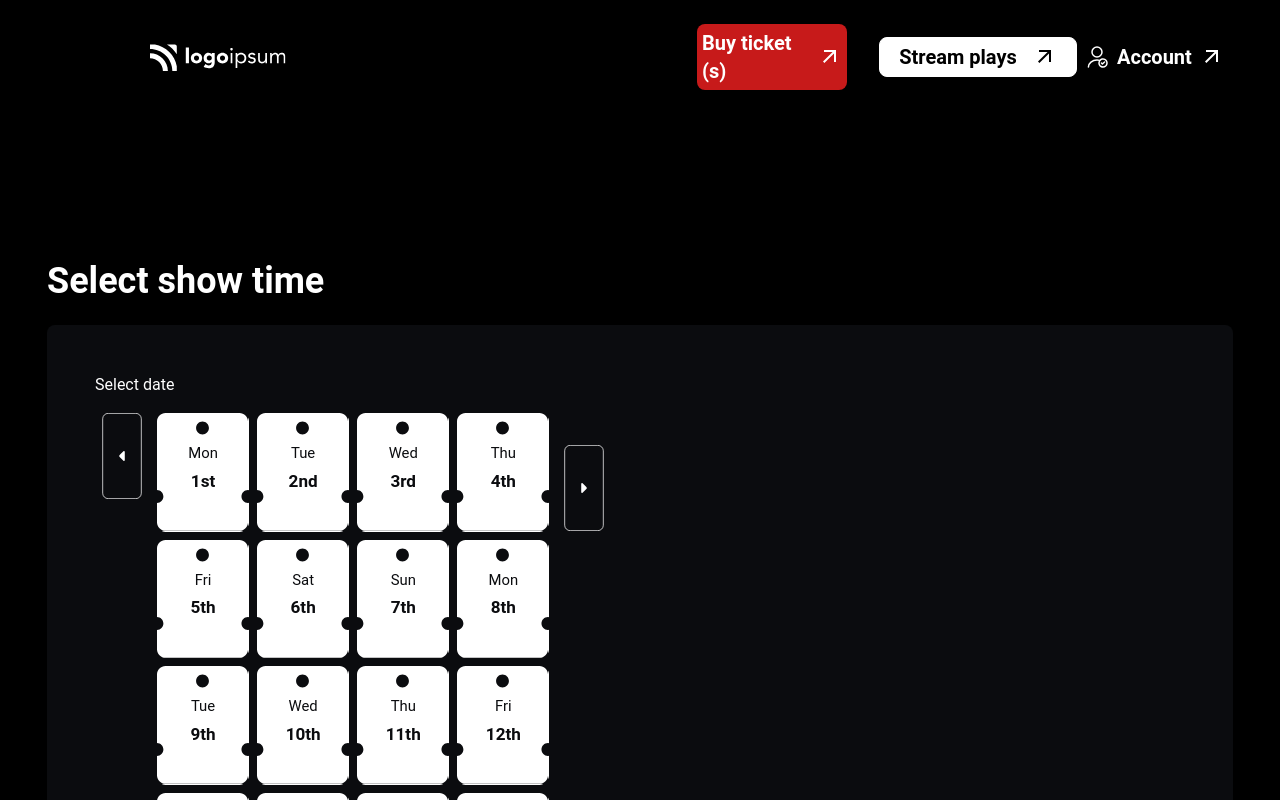
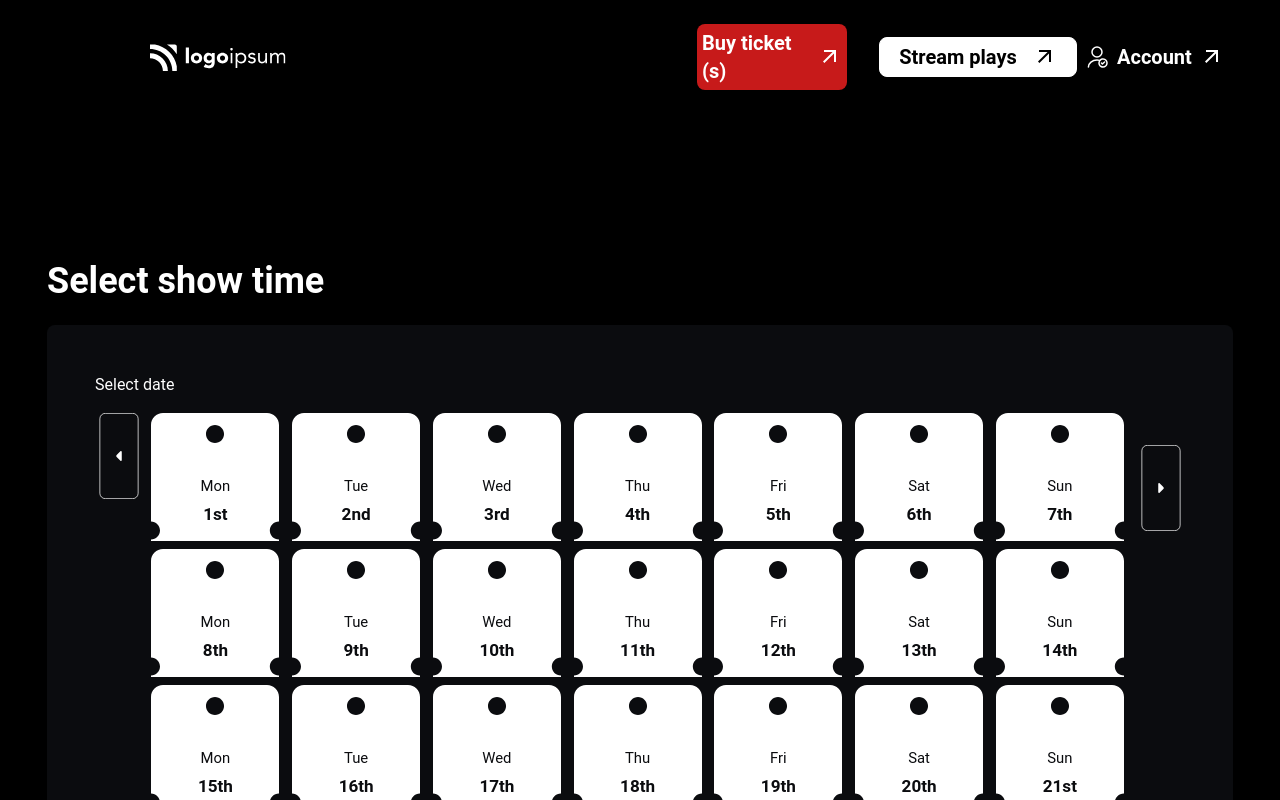
Before and after one commit to AtienoObwanda/HeartStrings-Entertainment, a React (Vite) app: page /buying-ticket in a window 1280 px wide. Shown: the top 800 px of the page. Built offline with nearby package versions, Linux system fonts and the light colour scheme; a web font is replaced by a local one.

Commit message:
adjusting calendar icon

```diff
--- a/src/Pages/Users/BuyTickets/BuyTicket.jsx
+++ b/src/Pages/Users/BuyTickets/BuyTicket.jsx
@@ -45,14 +45,24 @@ const BuyingTicket = () => {
       const imageSrc = 'images/img_group39896.svg';
 
       const calendarDay = (
+        // <SelectingShowTimeColumn
+        //   key={currentDate.toString()}
+        //   className="flex flex-col items-center justify-start p-[31px] sm:px-5 w-full"
+        //   language={dayOfWeek + ' '}
+        //   p1st={dayOfMonth}
+        // >
+        //   <img src={imageSrc} alt="" style={{ height: '118px', width: '54px' }} />
+        // </SelectingShowTimeColumn>
         <SelectingShowTimeColumn
-          key={currentDate.toString()}
-          className="flex flex-col items-center justify-start p-[31px] sm:px-5 w-full"
-          language={dayOfWeek + ' '}
-          p1st={dayOfMonth}
-        >
-          <img src={imageSrc} alt="" style={{ height: '118px', width: '54px' }} />
-        </SelectingShowTimeColumn>
+        key={currentDate.toString()}
+        className="bg-cover bg-no-repeat flex flex-col h-[118px] w-[54px] items-center justify-start p-[4em] sm:px-5"
+        style={{
+          backgroundImage: "url('images/img_group39896.svg')",
+        }}
+        language={dayOfWeek + ' '}
+        p1st={dayOfMonth}
+      />
+
       );
 
       calendarDays.push(calendarDay);
@@ -120,7 +130,7 @@ const BuyingTicket = () => {
                       alt="Scroll Left"
                     />
 
-                    <List className="sm:flex-col flex-row gap-2 grid grid-cols-4 w-[36%] md:w-full" orientation="horizontal">
+                    <List className="sm:flex-col flex-row gap-2 grid grid-cols-7 w-[100%] md:w-full" orientation="horizontal">
                       {generateCalendar()}
                     </List>
 
```
